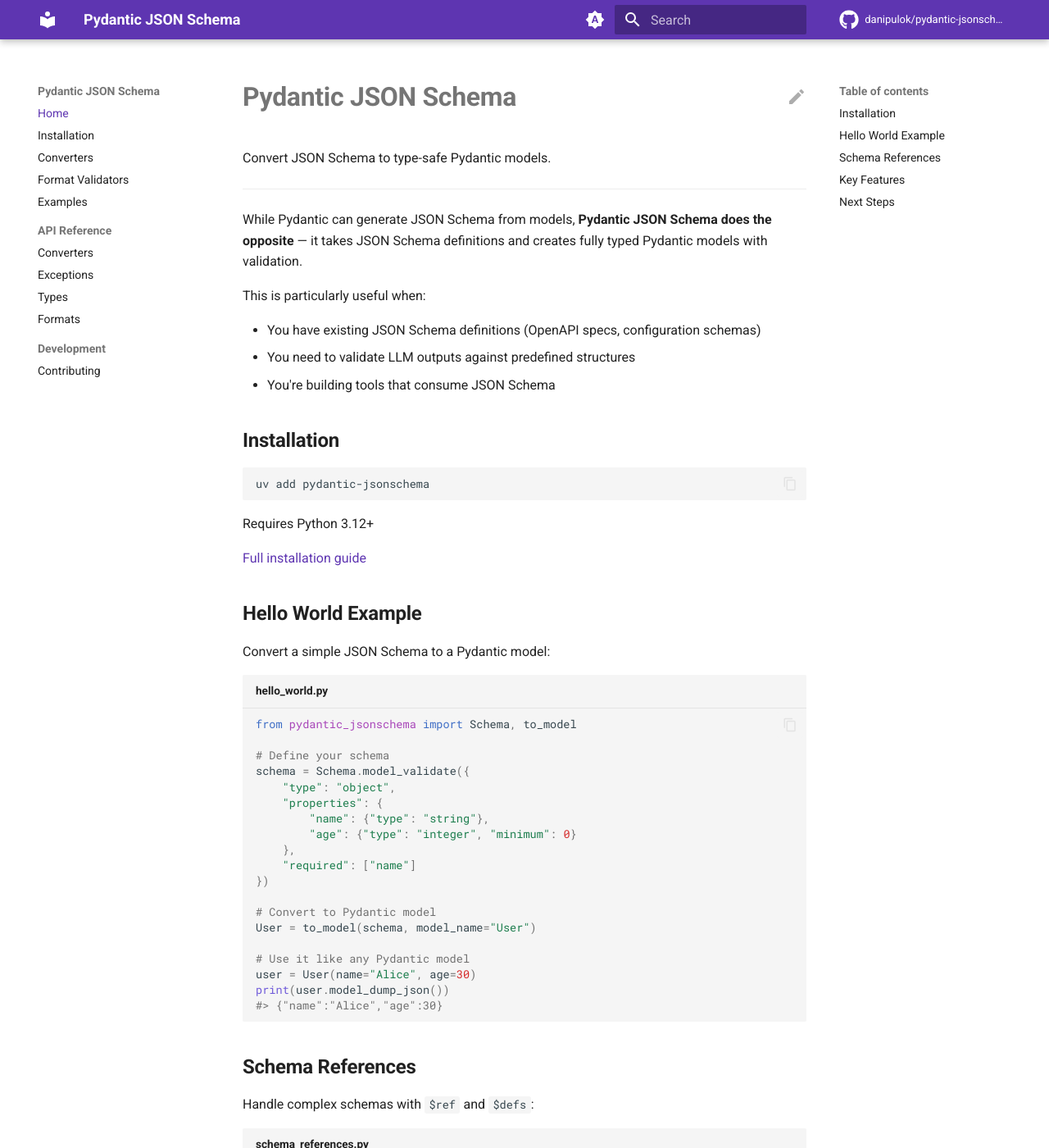
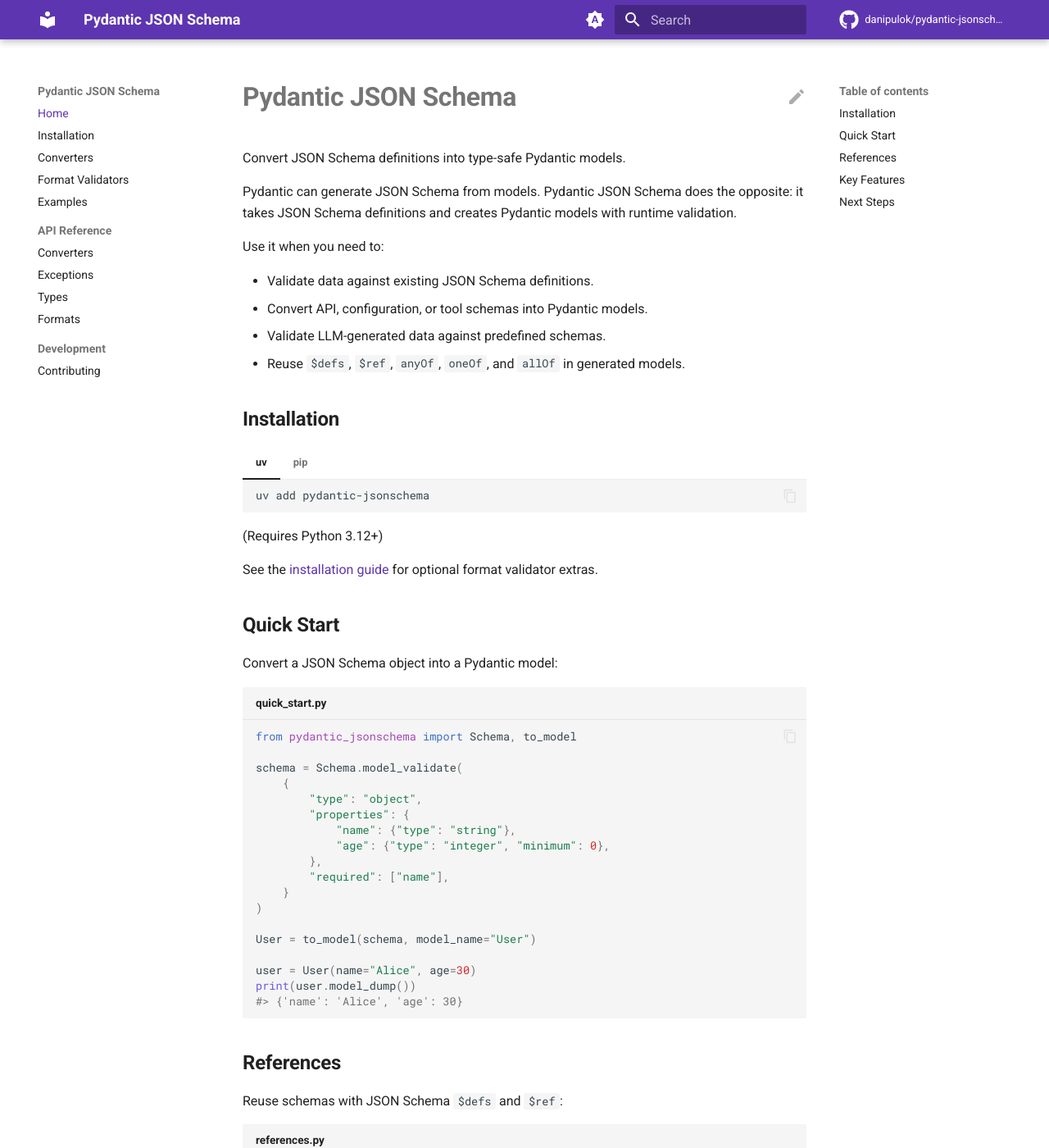
Before and after one commit to Danipulok/pydantic-jsonschema, an MkDocs documentation site: the page built from docs/index.md, in a window 1280 px wide and 1400 px high. Shown: the whole window at 82% size. Built offline with MkDocs 1.6.1 and Material for MkDocs 9.7.7, drawn with Linux system fonts in a browser that asks for light colours; comment, search, counter and statistics services are not loaded; the version menu is left out; some of the changed text lies outside the part shown.

Commit message:
docs(index): refresh documentation homepage

````diff
--- a/docs/index.md
+++ b/docs/index.md
@@ -1,96 +1,104 @@
 # Pydantic JSON Schema
 
-Convert JSON Schema to type-safe Pydantic models.
+Convert JSON Schema definitions into type-safe Pydantic models.
 
----
+Pydantic can generate JSON Schema from models. Pydantic JSON Schema does the opposite: it takes
+JSON Schema definitions and creates Pydantic models with runtime validation.
 
-While Pydantic can generate JSON Schema from models, **Pydantic JSON Schema does the opposite** — it takes JSON Schema definitions and creates fully typed Pydantic models with validation.
+Use it when you need to:
 
-This is particularly useful when:
-
-- You have existing JSON Schema definitions (OpenAPI specs, configuration schemas)
-- You need to validate LLM outputs against predefined structures
-- You're building tools that consume JSON Schema
+- Validate data against existing JSON Schema definitions.
+- Convert API, configuration, or tool schemas into Pydantic models.
+- Validate LLM-generated data against predefined schemas.
+- Reuse `$defs`, `$ref`, `anyOf`, `oneOf`, and `allOf` in generated models.
 
 ## Installation
 
-```bash
-uv add pydantic-jsonschema
+=== "uv"
+
+    ```bash
+    uv add pydantic-jsonschema
+    ```
+
+=== "pip"
+
+    ```bash
+    pip install pydantic-jsonschema
+    ```
+
+(Requires Python 3.12+)
+
+See the [installation guide](install.md) for optional format validator extras.
+
+## Quick Start
+
+Convert a JSON Schema object into a Pydantic model:
+
+```python title="quick_start.py"
+from pydantic_jsonschema import Schema, to_model
+
+schema = Schema.model_validate(
+    {
+        "type": "object",
+        "properties": {
+            "name": {"type": "string"},
+            "age": {"type": "integer", "minimum": 0},
+        },
+        "required": ["name"],
+    }
+)
+
+User = to_model(schema, model_name="User")
+
+user = User(name="Alice", age=30)
+print(user.model_dump())
+#> {'name': 'Alice', 'age': 30}
 ```
 
-Requires Python 3.12+
+## References
 
-[Full installation guide](install.md)
+Reuse schemas with JSON Schema `$defs` and `$ref`:
 
-## Hello World Example
-
-Convert a simple JSON Schema to a Pydantic model:
-
-```python title="hello_world.py"
+```python title="references.py"
 from pydantic_jsonschema import Schema, to_model
 
-# Define your schema
-schema = Schema.model_validate({
-    "type": "object",
-    "properties": {
-        "name": {"type": "string"},
-        "age": {"type": "integer", "minimum": 0}
-    },
-    "required": ["name"]
-})
-
-# Convert to Pydantic model
-User = to_model(schema, model_name="User")
-
-# Use it like any Pydantic model
-user = User(name="Alice", age=30)
-print(user.model_dump_json())
-#> {"name":"Alice","age":30}
-```
-
-## Schema References
-
-Handle complex schemas with `$ref` and `$defs`:
-
-```python title="schema_references.py"
-from pydantic_jsonschema import Schema, to_model
-
-schema = Schema.model_validate({
-    "type": "object",
-    "properties": {
-        "author": {"$ref": "#/$defs/Person"}
-    },
-    "$defs": {
-        "Person": {
-            "type": "object",
-            "properties": {
-                "name": {"type": "string"},
-                "email": {"type": "string", "format": "email"}
-            },
-            "required": ["name"]
-        }
+schema = Schema.model_validate(
+    {
+        "type": "object",
+        "properties": {
+            "author": {"$ref": "#/$defs/Person"},
+        },
+        "$defs": {
+            "Person": {
+                "type": "object",
+                "properties": {
+                    "name": {"type": "string"},
+                },
+                "required": ["name"],
+            }
+        },
     }
-})
+)
 
 BlogPost = to_model(schema, model_name="BlogPost")
+
+post = BlogPost(author={"name": "Alice"})
+print(post.author.name)
+#> Alice
 ```
-
-References are resolved automatically, creating nested Pydantic models.
-
-[See advanced examples](examples.md)
 
 ## Key Features
 
-**Model Conversion** - JSON Schema becomes a proper Pydantic model with all restrictions enforced
-
-**Custom Formats** - Extend with validators for email, UUID, dates, or custom formats
-
-**Standards Compliant** - Fully follows and supports all specifications from [JSON Schema Draft 2020-12](https://json-schema.org/draft/2020-12/json-schema-core)
+- **Model conversion** - JSON Schema objects become Pydantic models.
+- **Reference resolution** - `$ref` and `$defs` create reusable nested models.
+- **Schema composition** - `anyOf`, `oneOf`, and `allOf` are converted into Python annotations and models.
+- **Validation constraints** - string, number, array, and object constraints become Pydantic validation.
+- **Custom formats** - JSON Schema `format` values can use built-in or custom validators.
 
 ## Next Steps
 
-- [Installation](install.md) - Installation and setup
-- [Converters](converters.md) - Convert schemas to Pydantic models
-- [Format Validators](formats.md) - Email, UUID, dates, and custom formats
-- [Examples](examples.md) - Real-world use cases
+- [Installation](install.md) - Install the package and optional extras
+- [Converters](converters.md) - Learn how schema conversion works
+- [Format Validators](formats.md) - Add validation for JSON Schema `format` values
+- [Examples](examples.md) - Run complete examples
 - [Contributing](contributing.md) - Help improve the library
````
